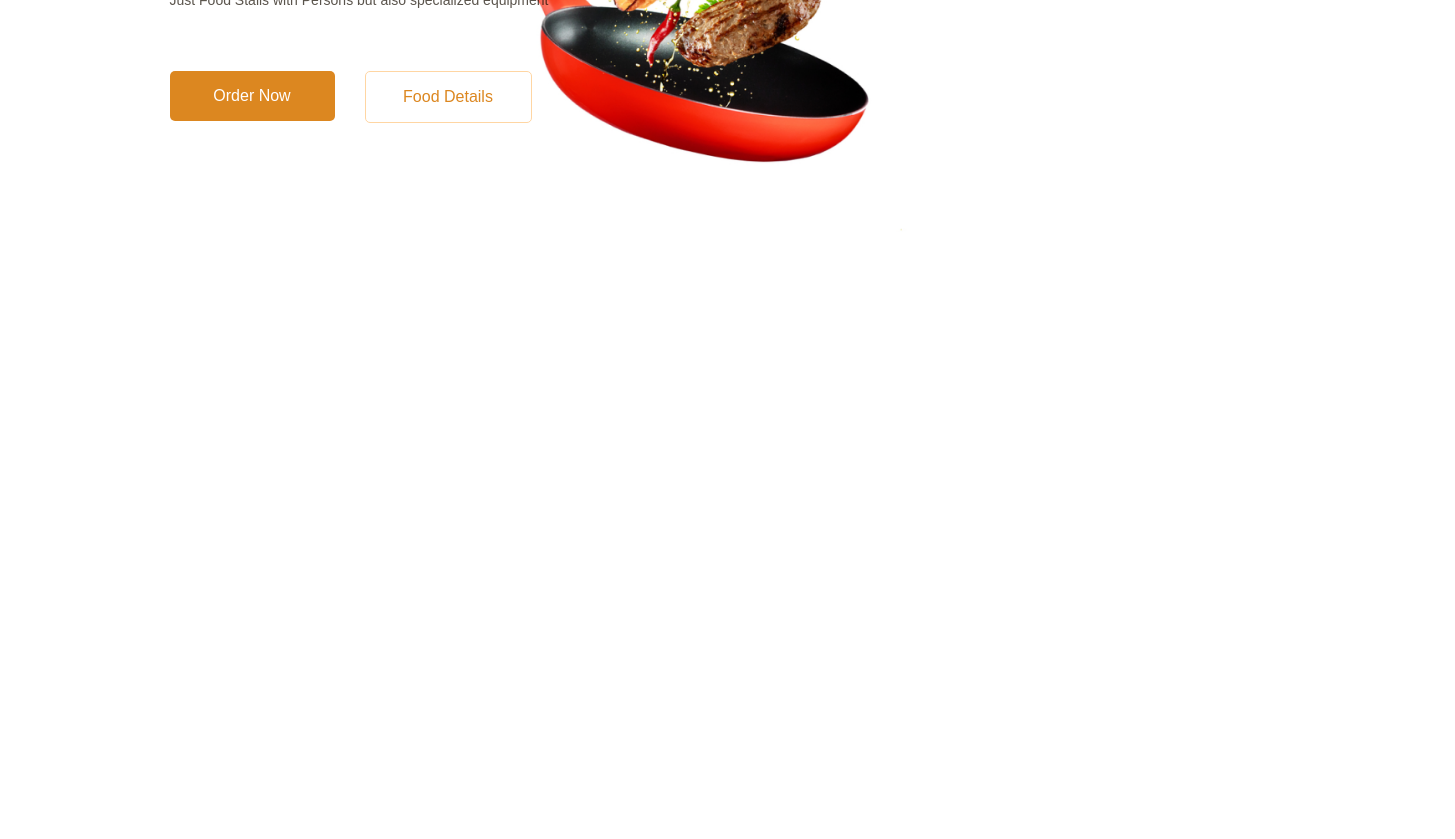
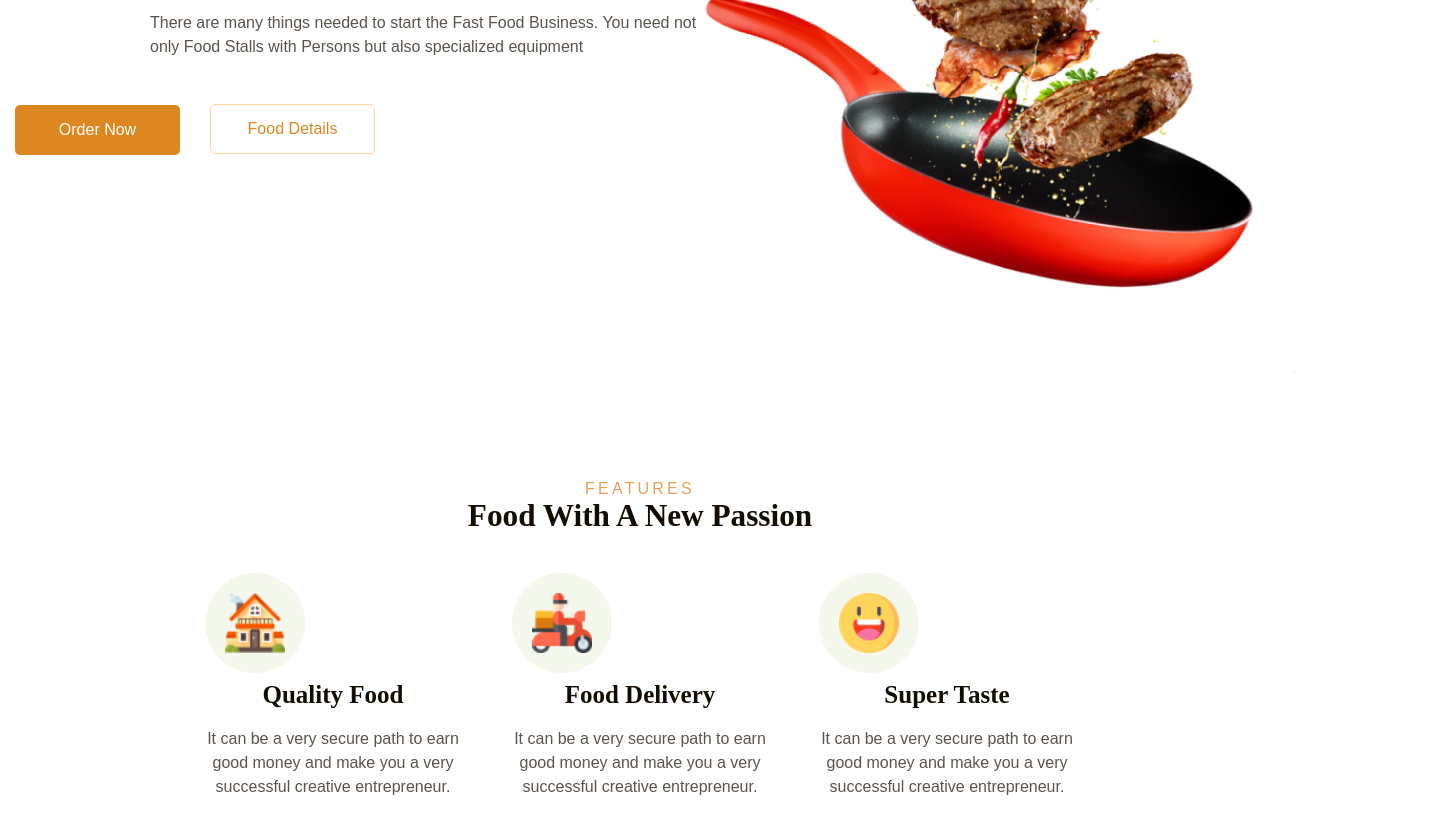
Before and after one commit to nurai003002/cook_front, a plain HTML site: page index.html in a window 1280 px wide. Shown: the part 428-1267 px from the top of the page, 1455 px wide, since content can reach past the window. Before the commit the page ends 800 px from the top, so only its background shows below. Drawn offline with Linux system fonts and the light colour scheme.

Commit message:
second section

```diff
--- a/index.html
+++ b/index.html
@@ -1,5 +1,6 @@
 <!DOCTYPE html>
 <html lang="en">
+<div class="hungri">
 <head>
     <meta charset="UTF-8">
     <meta name="viewport" content="width=device-width, initial-scale=1.0">
@@ -7,6 +8,7 @@
     <title>Cook</title>
 </head>
 <body>
+    <div class="blog_welcome">
         <header class="header">
             <div class="container">
                 <nav class="header__nav">
@@ -25,17 +27,46 @@
         <main class="main">
             <section class="welcome">
                 <div class="container">
-                <img src="./assets/images/main_image.png"  alt="#!" class="main__image">
-                <h1 class="welcome__title"> Making time a good time by making food the good food.</h1>
-                <p class="welcome__desc">There are many things are needed to start the Fast Food
-                    Business. You need not only Just Food Stalls with Persons
-                     but also specialized equipment</p>
-                <div class="btn-container ">
-                    <a href="#!" class="btn">Order Now</a>
+                    <img src="./assets/images/main_image.png" alt="#!" class="main__image">
+                    <h1 class="welcome__title">Making time a good time by making food the good food.</h1>
+                    <p class="welcome__desc">There are many things needed to start the Fast Food Business. You need not only Food Stalls with Persons but also specialized equipment</p>
+                    <div class="btn-container">
+                        <a href="#!" class="btn1">Order Now</a>
                         <a href="#!" class="btn2">Food Details</a>
                     </div>
                 </div>
             </section>
+            <div class="features">
+                <div class="features__title">FEATURES</div>
+                <div class="main__title">Food With A New Passion</div>
+                <div class="food__position">
+                    <div class="container">
+                        <div class="food__list">
+                            <div class="image-container">
+                                <img src="./assets/images/Group1.png" alt="Quality Food" class="front-image">
+                            </div>
+                            <p class="freatures__list_title">Quality Food</p>
+                            <h1 class="features__list_desc">It can be a very secure path to earn good money and make you a very successful creative entrepreneur.</h1>
+                        </div>
+                        <div class="food__list">
+                            <div class="image-container">
+                                <img src="./assets/images/group2.png" alt="Food Delivery" class="front-image">
+                            </div>
+                            <p class="freatures__list_title">Food Delivery</p>
+                            <h1 class="features__list_desc">It can be a very secure path to earn good money and make you a very successful creative entrepreneur.</h1>
+                        </div>
+                        <div class="food__list">
+                            <div class="image-container">
+                                <img src="./assets/images/Group3.png" alt="Super Taste" class="front-image">
+                            </div>
+                            <p class="freatures__list_title">Super Taste</p>
+                            <h1 class="features__list_desc">It can be a very secure path to earn good money and make you a very successful creative entrepreneur.</h1>
+                        </div>
+                    </div>
+                </div>
+            </div>
         </main>
+    </div>
+
 </body>
 </html>
--- a/style.css
+++ b/style.css
@@ -1,7 +1,14 @@
-body {
+* {
     margin: 0;
+    padding: 0;
+    box-sizing: border-box;
+}
+
+html, body {
+    width: 100%;
+    height: 100%;
     font-family: 'Poboto', sans-serif;
-    background-color: rgb(255, 255, 255);
+    background-color: #fff;
     color: black;
 }
 
@@ -17,14 +24,18 @@ ul {
 }
 
 .container {
-    max-width: 941px;
+    max-width: 1440px;
     margin-left: auto;
     margin-right: auto;
     padding: 0 15px;
+    width: 100%;
+    height: auto;
 }
 
 .header {
     padding: 25px 0;
+    background-color: #fff;
+    width: 100%;
 }
 
 .header .container {
@@ -33,10 +44,6 @@ ul {
     gap: 35px;
     align-items: center;
     margin: 0 auto;
-}
-
-.header__logo {
-
 }
 
 .header__nav {
@@ -48,12 +55,11 @@ ul {
 .header__list {
     display: flex;
     align-items: center;
-    gap: 40px;
-
+    gap: 50px;
 }
 
 .header__nav a {
-    font-size: 14px;
+    font-size: 18px;
     color: #150C01;
     opacity: 0.8;
 }
@@ -64,35 +70,49 @@ ul {
 }
 
 .header__nav a.active {
-    font-size: 14px;
+    font-size: 18px;
     color: #dc8720;
     opacity: 0.8;
 }
 
 .btn-container {
+    position: absolute;
     display: flex;
     gap: 30px;
+    top: 532px;
 }
 
-.btn, .btn2 {
+.btn, .btn1, .btn2 {
     display: flex;
     align-items: center;
     justify-content: center;
-    font-weight: 500;
     border-radius: 5px;
     width: 165px;
     height: 50px;
     transition: opacity 0.3s;
-    text-decoration: none;
-    margin-top: 50px;
 }
 
 .btn {
-    color: rgb(255, 254, 254);
+    color: #fff;
     background: #dc8720;
+    display: flex;
+    align-items: center;
+    justify-content: center;
+    border-radius: 5px;
+    transition: opacity 0.3s;
+}
+
+.btn1 {
+    color: #fff;
+    background: #dc8720;
+    font-weight: 500;
+    margin-top: 1px;
+    transition: opacity 0.3s;
 }
 
 .btn2 {
+    font-weight: 500;
+    text-decoration: none;
     color: #dc8720;
     border: 1px solid #ffd6a3;
 }
@@ -101,56 +121,148 @@ ul {
     opacity: 0.8;
 }
 
-.main {
-
-}
-
-.welcome {
-
-}
-
 .main__image {
-    position: absolute;
-    top: 100px;
-    right: 250px;
+    top: 20px;
+    margin-left: 600px;
     background-size: cover;
     z-index: -2;
-    width: 670px;
+    width: 840px;
     height: auto;
 }
 
-.container {
-
-}
-
 .welcome__title {
-    width: 555px;
+    position: absolute;
+    width: 650px;
     height: 161px;
     left: 150px;
     top: 236px;
 
     font-family: 'Philosopher';
     font-style: normal;
-    font-weight: 700;
-    font-size: 48.83px;
+    font-size: 57px;
     line-height: 58px;
-
     color: #150C01;
 }
 
 .welcome__desc {
+    position: absolute;
     width: 555px;
     height: 43px;
     left: 150px;
     top: 439px;
 
     font-weight: 500;
-    font-size: 14px;
+    font-size: 16px;
     line-height: 24px;
-
     color: #150C01;
 
     opacity: 0.7;
 
+}
+
+.features {
+    width: 100%;
+    text-align: center;
+    display: flex;
+    flex-direction: column;
+    align-items: center;
+    justify-content: center;
+}
+
+.features__title {
+    font-weight: 500;
+    font-size: 16px;
+    line-height: 19px;
+    text-align: center;
+    letter-spacing: 0.2em;
+    text-transform: uppercase;
+    margin-top: 100px;
+    color: #DC780B;
+    opacity: 0.7;
+}
+
+.main__title {
+    width: 352px;
+    height: 35px;
+    left: 544px;
+    top: 841px;
+
+    font-family: 'Philosopher';
+    font-style: normal;
+    font-weight: 700;
+    font-size: 31.25px;
+    line-height: 35px;
+    text-transform: capitalize;
+
+    color: #150C01;
+}
+
+.food__position {
+    position: relative;
+    width: 100%;
+    margin-top: 20px;
 
 }
+
+.food__position .container {
+    display: flex;
+    justify-content: space-between;
+    align-items: center;
+    flex-wrap: wrap;
+    max-width: 941px;
+    gap: 10px;
+    padding: 0 15px;
+}
+
+.food__list {
+    flex: 1;
+    text-align: center;
+    margin: 20px;
+}
+
+.font__image {
+    width: 60px;
+    height: auto;
+    margin-bottom: 10px;
+}
+
+.freatures__list_title {
+    margin: 10px auto;
+    font-family: 'Philosopher';
+    font-style: normal;
+    font-weight: 700;
+    font-size: 25px;
+    line-height: 24px;
+    color: #150C01;
+    margin-bottom: 10px;
+}
+
+.features__list_desc {
+    margin: 20px auto;
+    font-weight: 400;
+    font-size: 16px;
+    line-height: 24px;
+    text-align: center;
+    color: #150C01;
+    opacity: 0.7;
+    max-width: 700px;
+}
+
+.image-container {
+    position: relative;
+    width: 100px;
+    height: 100px;
+    background-image: url('./assets/images/Group 24.png');
+    background-size: contain;
+    background-repeat: no-repeat;
+    background-position: center;
+}
+
+.front-image {
+    position: absolute;
+    top: 50%;
+    left: 50%;
+    transform: translate(-50%, -50%);
+    width: 60px;  /* Adjust size as needed */
+    height: auto;
+}
```
Also changed, not shown: assets/images/Group 24.png (added). Lines whose indentation alone changed are shown as unchanged.
